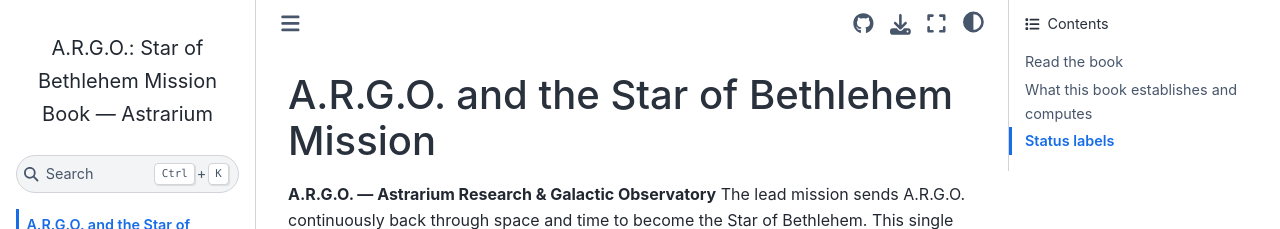
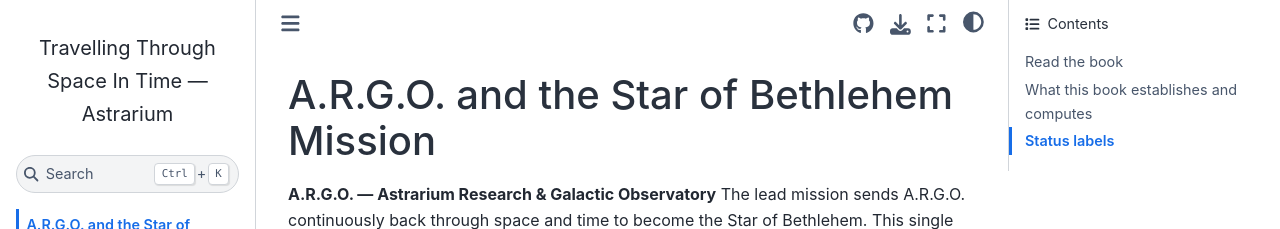
Before and after one commit to CastaliaInstitute/astrarium, a Jupyter Book: the page built from docs/interactive-time-travel.md, in a window 1280 px wide. Shown: the top 229 px of the page. Built offline with Jupyter Book 1.0.4 settings and Sphinx 7.4.7 and the Sphinx Book theme 1.1.4, drawn with Linux system fonts in a browser that asks for light colours.

Commit message:
Rename mission book

```diff
--- a/docs/_config.yml
+++ b/docs/_config.yml
@@ -1,4 +1,4 @@
-title: "A.R.G.O.: Star of Bethlehem Mission Book"
+title: "Travelling Through Space In Time"
 author: "Astrarium Research"
 logo: ""
 execute:
@@ -32,6 +32,6 @@ repository:
   path_to_book: "docs"
 sphinx:
   config:
-    html_title: "A.R.G.O.: Star of Bethlehem Mission Book — Astrarium"
+    html_title: "Travelling Through Space In Time — Astrarium"
     suppress_warnings:
       - "mystnb.unknown_mime_type"
```
